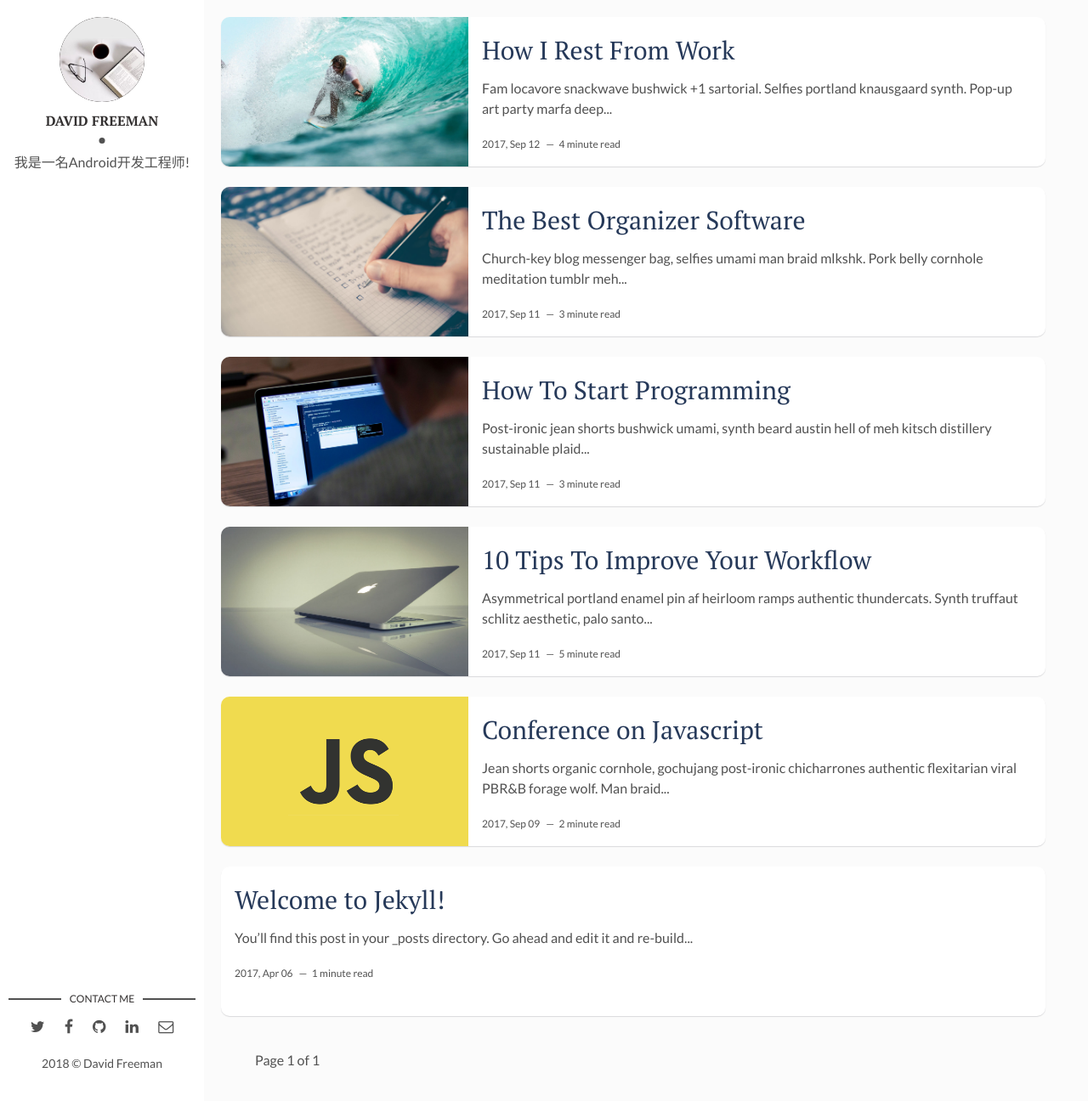
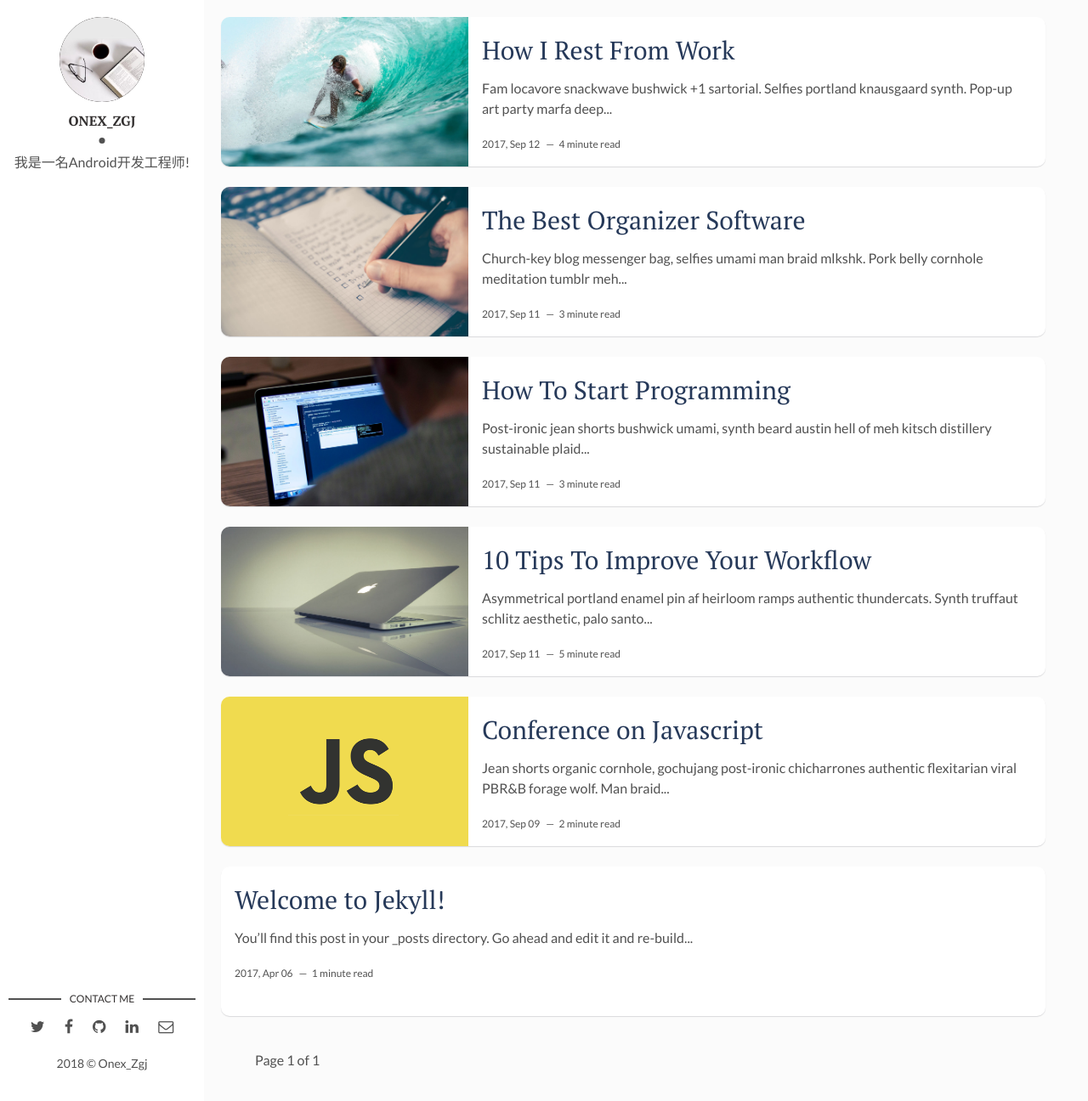
Before and after one commit to OnexZgj/OnexZgj.github.io, a Jekyll site: the page built from index.html, in a window 1280 px wide and 1296 px high. Shown: the whole window at 85% size. Built offline with Jekyll 4.4.1, drawn with Linux system fonts in a browser that asks for light colours; the list of posts is cut into pages by our own code.

Commit message:
Update _config.yml

```diff
--- a/_config.yml
+++ b/_config.yml
@@ -9,12 +9,12 @@ url: "" # the base hostname & protocol for your site, e.g. http://example.com
 site-twitter: #if your site has a twitter account, enter it here
 
 # Author Settings
-author: David Freeman # add your name
+author: Onex_Zgj # add your name
 author-img: david-freeman.jpg # add your photo
 about-author: 我是一名Android开发工程师! # add description
 twitter: # add your Twitter handle
 facebook: # add your Facebook handle
-github: artemsheludko # add your Github handle
+github: https://github.com/OnexZgj # add your Github handle
 linkedin: # add your Linkedin handle
 email: 474835552@qq.com # add your Email address
 
```
